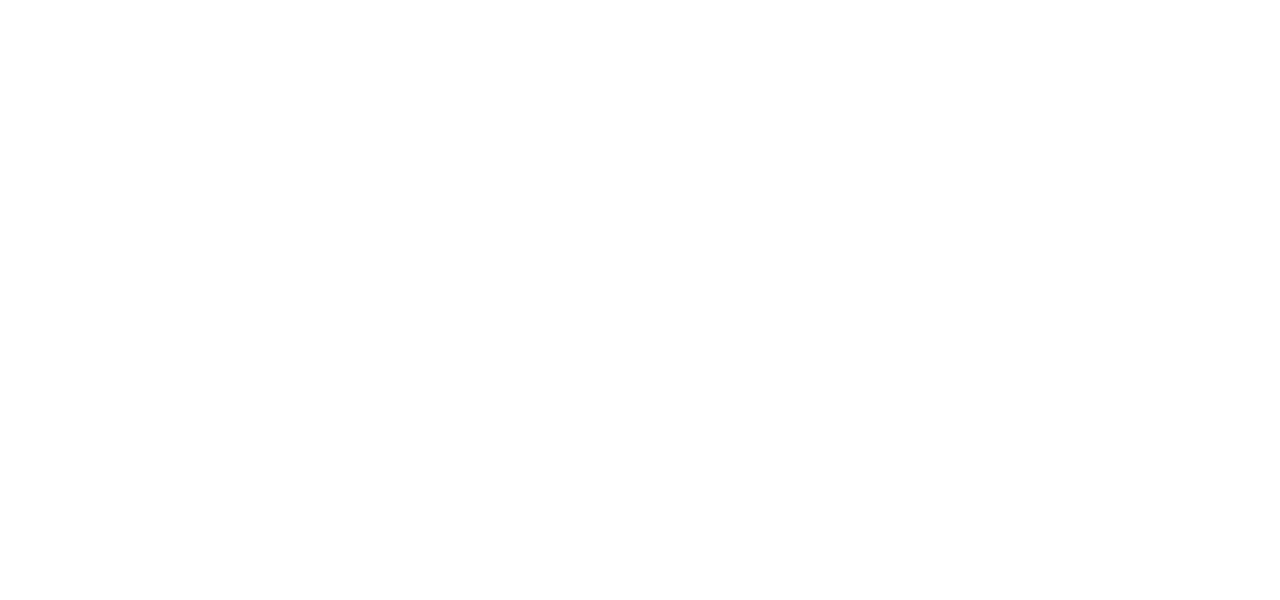
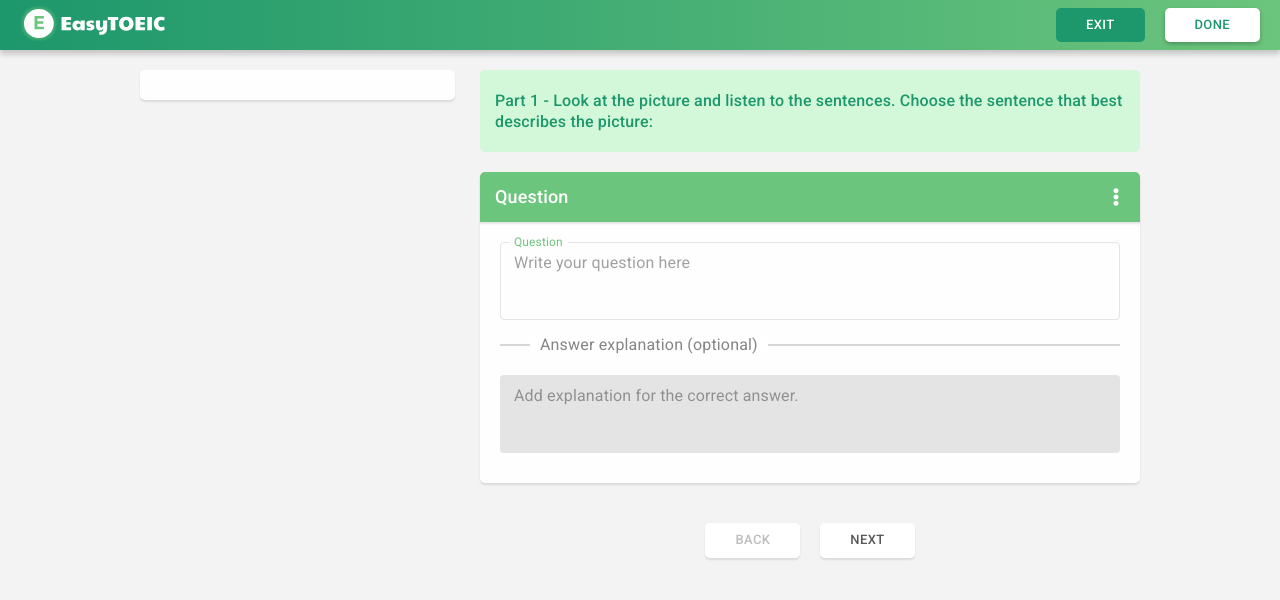
Before and after one commit to phongnguyenhh1996/toeic-test-client, a React (Create React App) app: page /exam in a window 1280 px wide. Shown: the top 600 px of the page. Built offline with nearby package versions, Linux system fonts and the light colour scheme; sample sign-in values are in the browser's storage.

Commit message:
implement exam screen

```diff
--- a/src/actions/tests.ts
+++ b/src/actions/tests.ts
@@ -113,9 +113,9 @@ export const getDetailTestRequest = (testId: string, callbacks: any) => {
   return {
     type: GET_TEST_DETAIL_REQUEST,
     data: {
-      testId,
-      callbacks
-    }
+      testId
+    },
+    callbacks
   }
 }
 
--- a/src/constants/index.ts
+++ b/src/constants/index.ts
@@ -25,6 +25,10 @@ export const LIST_COMPLETED_TEST = 'LIST_COMPLETED_TEST';
 export const GET_TEST_DETAIL_REQUEST = 'GET_TEST_DETAIL_REQUEST';
 export const GET_TEST_DETAIL_SUCCESS = 'GET_TEST_DETAIL_SUCCESS';
 export const GET_TEST_DETAIL_FAILED = 'GET_TEST_DETAIL_FAILED';
+
+// ROUTER ACTION
+
+export const LOCATION_CHANGE = '@@router/LOCATION_CHANGE';
 
 // APP actions
 export const API_UNAUTHORIZED = 'API_UNAUTHORIZED';
--- a/src/containers/CreateTest/components/Question.tsx
+++ b/src/containers/CreateTest/components/Question.tsx
@@ -4,12 +4,12 @@ import { FaCheckCircle, FaEllipsisV } from 'react-icons/fa'
 import { useDispatch } from 'react-redux'
 import styled from 'styled-components/macro'
 import { changeAnswerData, changeCorrectAnswerData, changeQuestionData } from '../../../actions/tests'
-import { Question as IQuestion, Answer as IAnswer, CorrectAnswer as ICorrectAnswer} from '../../../utils/function'
+import { Question as IQuestion, Answer as IAnswer, CorrectAnswer as ICorrectAnswer } from '../../../utils/function'
 import { theme } from '../../../utils/theme'
 import { Input } from './TestInfo'
 import { ALPHABEL_ANSWER } from '../../../constants'
 import QuestionSectionLink from './QuestionSectionLink'
-import { scroller } from 'react-scroll'
+import { scroller, animateScroll as scroll } from 'react-scroll'
 
 const Header = styled.div`
     height: 50px;
@@ -37,6 +37,26 @@ const HeaderMenuIcon = styled(FaEllipsisV)`
 
 const Content = styled.div`
     padding: 20px;
+`
+
+const QuestionExam = styled.div`
+    font-weight: 500;
+    font-size: 16px;
+    margin-bottom: 30px;
+    color: ${theme.textDarkPrimary};
+    line-height: 25px;
+`
+
+const AnswerExam: any = styled.div`
+    padding: 12.5px 14px;
+    font-weight: 500;
+    font-size: 16px;
+    color: ${theme.textDarkPrimary};
+    flex-grow: 1;
+    border-radius: 10px;
+    border: 1px solid ${(props: any) => props.$active ? theme.backgroundSecondary : theme.backgroundDarkSecondary};
+    background-color: ${(props: any) => props.$active ? theme.backgroundPaginationBtn : 'transparent'};
+    transition: background-color .2s ease, border-color .2s ease;
 `
 
 const AnswerWrapper = styled.div`
@@ -83,6 +103,7 @@ export const ExplanationHeading = styled.div<ExplanationHeadingProps>`
     }
 `
 interface QuestionProps {
+    isExam?: boolean
     question: IQuestion
     answers: IAnswer[]
     correctAnswer: ICorrectAnswer
@@ -90,19 +111,27 @@ interface QuestionProps {
     currentQuestionNumb?: number
 }
 
-export const Question : React.FC<QuestionProps> = ({question, answers, correctAnswer, onClick, currentQuestionNumb}) => {
+export const Question: React.FC<QuestionProps> = ({ isExam = false, question, answers, correctAnswer, onClick, currentQuestionNumb }) => {
 
     const dispatch = useDispatch()
 
 
     useEffect(() => {
         if (currentQuestionNumb && currentQuestionNumb === question.questionNumb) {
+            if (question.questionNumb === question.questionGroupId) {
+                scroll.scrollToTop({
+                    duration: 700,
+                    delay: 0,
+                    smooth: true,
+                })
+            } else {
                 scroller.scrollTo(`question-${currentQuestionNumb}`, {
                     duration: 700,
                     delay: 0,
                     smooth: true,
                     offset: -60
                 })
+            }
         }
     }, [currentQuestionNumb, question.questionNumb, question.questionGroupId])
 
@@ -130,8 +159,30 @@ export const Question : React.FC<QuestionProps> = ({question, answers, correctAn
         <QuestionSectionLink name={`question-${question.questionNumb}`} onClick={onClick}>
             <Header>
                 <HeaderTitle>Question {question.questionNumb}</HeaderTitle>
-                <HeaderMenuIcon/>
+                <HeaderMenuIcon />
             </Header>
+            {isExam &&
+                <Content>
+                    <QuestionExam>{question.question}</QuestionExam>
+
+                    {Object.values(answers).map(answer => (
+                        <AnswerWrapper key={answer.answerNumb}>
+                            <CheckboxPrimary
+                                checked={correctAnswer.answerNumb === answer.answerNumb}
+                                onChange={onChange('correctAnswer', answer.answerNumb)}
+                                name='answerNumb'
+                                color="default"
+                                icon={<FaCheckCircle />}
+                                checkedIcon={<FaCheckCircle />}
+                            />
+                            <AnswerExam $active={correctAnswer.answerNumb === answer.answerNumb}>
+                                {ALPHABEL_ANSWER[answer.answerNumb]}. {answer.answer}
+                            </AnswerExam>
+                        </AnswerWrapper>
+                    ))}
+                </Content>
+            }
+            {!isExam &&
                 <Content>
                     <Input
                         InputLabelProps={{ shrink: true }}
@@ -174,7 +225,7 @@ export const Question : React.FC<QuestionProps> = ({question, answers, correctAn
                             />
                         </AnswerWrapper>
                     ))}
-                <ExplanationHeading text="Answer explanation (optional)"/>
+                    <ExplanationHeading text="Answer explanation (optional)" />
                     <Input
                         name="explanation"
                         onChange={onChange('correctAnswer')}
@@ -189,6 +240,8 @@ export const Question : React.FC<QuestionProps> = ({question, answers, correctAn
                         placeholder="Add explanation for the correct answer."
                     />
                 </Content>
+            }
+
         </QuestionSectionLink>
     )
 }
--- a/src/containers/CreateTest/index.tsx
+++ b/src/containers/CreateTest/index.tsx
@@ -28,10 +28,12 @@ const CreateTest: React.FC = () => {
   const location = useLocation()
   const dispatch = useDispatch()
 
-  const testType = get(location, 'state.testType')
-  const testPart = get(location, 'state.testPart')
+  const isExam = location.pathname === '/exam'
 
-  const [media, setMedia] = useState({ audio: undefined, image: undefined })
+  let testType = get(location, 'state.testType')
+  let testPart = get(location, 'state.testPart')
+
+  const [media, setMedia]: any = useState({ audio: undefined, image: undefined })
 
 
   const currentQuestionNumb = useSelector(state => get(state, `tests.currentQuestion`))
@@ -40,7 +42,12 @@ const CreateTest: React.FC = () => {
   const questionList = useSelector(state => get(state, `tests.test.questions`, {})) as {[key: string]: IQuestion}
   const answerList = useSelector(state => get(state, `tests.test.answers`, {})) as {[key: string]: IAnswer[]}
   const correctAnswerList = useSelector(state => get(state, `tests.test.correctAnswer`, {})) as {[key: string]: ICorrectAnswer}
-
+  const testTypeByTest = useSelector(state => get(state, `tests.test.testType`))
+  const testPartByTest = useSelector(state => get(state, `tests.test.testPart`))
+  if (isExam) {
+    testType = testTypeByTest
+    testPart = testPartByTest
+  }
   const listQuestionGroup = useMemo(() => {
     if (currentQuestion.questionGroupId) {
       const currentGroupQuestion = groupQuestion[currentQuestion.questionGroupId]
@@ -65,25 +72,32 @@ const CreateTest: React.FC = () => {
   const prevImageFile = usePrevious(imageFile)
 
   useEffect(() => {
+    if (isExam) {
+      setMedia((media: any) => ({audio: audioFile, image: imageFile}))
+      return
+    }
     if (prevAudioFile && !audioFile) {
-      setMedia(media => ({...media, audio: undefined}))
+      setMedia((media: any) => ({...media, audio: undefined}))
     }
     if (prevImageFile && !imageFile) {
-      setMedia(media => ({...media, image: undefined}))
+      setMedia((media: any) => ({...media, image: undefined}))
     }
     if (!prevAudioFile && audioFile) {
-      readFile(audioFile, (result: any) => setMedia(media => ({...media, audio: result})))
+      readFile(audioFile, (result: any) => setMedia((media: any) => ({...media, audio: result})))
     }
     if (!prevImageFile && imageFile) {
-      readFile(imageFile, (result: any) => setMedia(media => ({...media, image: result})))
+      readFile(imageFile, (result: any) => setMedia((media: any) => ({...media, image: result})))
     }
-  }, [audioFile, imageFile, prevAudioFile, prevImageFile])
+  }, [audioFile, imageFile, prevAudioFile, prevImageFile, isExam])
 
   useEffect(() => {
+    if (isExam) {
+      return
+    }
     const test = createTestData(testType, testPart)
     dispatch(initTest(test))
 
-  }, [testType, testPart, dispatch])
+  }, [testType, testPart, dispatch, isExam])
 
   const onUploadImage = (questionNumb: number) => (result: any) => {
     dispatch(changeQuestionData(result, 'imageSrc', questionNumb))
@@ -196,7 +210,7 @@ const CreateTest: React.FC = () => {
       <SideContainer>
         <SideInner>
           <SideContent>
-            <TestInfo testType={testType} testPart={testPart}/>
+            {!isExam && <TestInfo testType={testType} testPart={testPart}/>}
             <MapNavigator groupQuestion={groupQuestion} testType={testType} testPart={testPart}/>
           </SideContent>
         </SideInner>
@@ -208,21 +222,27 @@ const CreateTest: React.FC = () => {
         <UploadWrapper isRowDirection={!media.audio && !media.image}>
           {media.audio ?
             <MediaWrapper width="100%">
-              <Player src={media.audio}/>
-              <RemoveMedia onClick={handleRemoveMedia('audioSrc', questionData[0].question.questionNumb)}>
-                <FaTimes />
-              </RemoveMedia >
+              <Player src={media.audio} />
+              {!isExam &&
+                <RemoveMedia onClick={handleRemoveMedia('audioSrc', questionData[0].question.questionNumb)}>
+                  <FaTimes />
+                </RemoveMedia>
+              }
             </MediaWrapper>
-            : <UploadFile onLoadedFile={onUploadAudio(questionData[0].question.questionNumb)} type="audio" />
+            : isExam ? null :
+              <UploadFile onLoadedFile={onUploadAudio(questionData[0].question.questionNumb)} type="audio" />
           }
           {media.image ?
             <MediaWrapper width="auto">
               <img width="355px" src={media.image} alt="Uploaded img" />
-              <RemoveMedia onClick={handleRemoveMedia('imageSrc', questionData[0].question.questionNumb)}>
-                <FaTimes />
-              </RemoveMedia>
+              {!isExam &&
+                <RemoveMedia onClick={handleRemoveMedia('imageSrc', questionData[0].question.questionNumb)}>
+                  <FaTimes />
+                </RemoveMedia>
+              }
             </MediaWrapper>
-            : <UploadFile onLoadedFile={onUploadImage(questionData[0].question.questionNumb)} type="image" />}
+            : isExam ? null :
+              <UploadFile onLoadedFile={onUploadImage(questionData[0].question.questionNumb)} type="image" />}
         </UploadWrapper>
         {questionData.length === 1 &&
           <Question
@@ -232,7 +252,7 @@ const CreateTest: React.FC = () => {
           />
         }
         {questionData.length > 1 && questionData.map((question, index: number) => {
-          if (index === questionData.length - 1) {
+          if (index === questionData.length - 1 && !isExam) {
             return (
               <MediaWrapper key={question.question.questionNumb} width="auto">
                 <Question
@@ -250,6 +270,7 @@ const CreateTest: React.FC = () => {
           }
           return (
             <Question
+              isExam={isExam}
               currentQuestionNumb={currentQuestionNumb}
               onClick={handleClickQuestion(question.question.questionNumb)}
               key={question.question.questionNumb}
--- a/src/reducers/tests.ts
+++ b/src/reducers/tests.ts
@@ -23,63 +23,114 @@ const testsReducer = (state = initialState, action: any) =>
   produce(state, (draft: IInitialState) => {
     switch (action.type) {
       case CONSTANT.GO_TO_QUESTION:
-        draft.currentQuestion = action.toQuestion
-        break
+        draft.currentQuestion = action.toQuestion;
+        break;
       case CONSTANT.INIT_TEST:
-        draft.test = action.test
-        draft.currentQuestion = getFirstQuestion(action.test.testType, action.test.testPart)
-        break
+        draft.test = action.test;
+        draft.currentQuestion = getFirstQuestion(
+          action.test.testType,
+          action.test.testPart
+        );
+        break;
+      case CONSTANT.GET_TEST_DETAIL_SUCCESS:
+        const test = action.data.test.data
+        const newGroupQuestion: any = {}
+        Object.values(test.questions).forEach((question: any) => {
+          if (question.questionGroupId) {
+            if (newGroupQuestion[question.questionGroupId]) {
+              newGroupQuestion[question.questionGroupId].push(
+                question.questionNumb
+              )
+            } else {
+              newGroupQuestion[question.questionGroupId] = [
+                question.questionNumb,
+              ]
+            }
+          }
+        });
+        draft.test = test
+        draft.currentQuestion = getFirstQuestion(test.testType, test.testPart)
+        draft.groupQuestion = newGroupQuestion
+        break;
       case CONSTANT.CHANGE_TEST_INFO:
-        draft.test[action.data.key] = action.data.data
-        break
+        draft.test[action.data.key] = action.data.data;
+        break;
       case CONSTANT.CHANGE_QUESTION_DATA:
-        draft.test.questions[action.data.questionNumb][action.data.key] = action.data.data
-        break
+        draft.test.questions[action.data.questionNumb][action.data.key] =
+          action.data.data;
+        break;
       case CONSTANT.CHANGE_ANSWER_DATA:
-        draft.test.answers[action.data.questionNumb][action.data.answerNumb].answer = action.data.data
-        break
+        draft.test.answers[action.data.questionNumb][
+          action.data.answerNumb
+        ].answer = action.data.data;
+        break;
       case CONSTANT.CHANGE_CORRECTION_DATA:
-         set(draft.test.correctAnswer, `${action.data.questionNumb}.${action.data.key}`, action.data.data)
-         break
+        set(
+          draft.test.correctAnswer,
+          `${action.data.questionNumb}.${action.data.key}`,
+          action.data.data
+        );
+        break;
       case CONSTANT.ADD_NEW_QUESTION_TO_GROUP:
         if (!action.data.groupQuestionId) {
-          draft.groupQuestion[action.data.questionNumb] = [action.data.questionNumb, action.data.questionNumb + 1]
+          draft.groupQuestion[action.data.questionNumb] = [
+            action.data.questionNumb,
+            action.data.questionNumb + 1,
+          ];
 
-          const nextQuestionData = draft.test.questions[action.data.questionNumb + 1] as Question
-          draft.test.questions[action.data.questionNumb].questionGroupId = action.data.questionNumb
-          nextQuestionData.questionGroupId = action.data.questionNumb
-          nextQuestionData.audioSrc = null
-          nextQuestionData.imageSrc = null
-          draft.currentQuestion = action.data.questionNumb + 1
+          const nextQuestionData = draft.test.questions[
+            action.data.questionNumb + 1
+          ] as Question;
+          draft.test.questions[action.data.questionNumb].questionGroupId =
+            action.data.questionNumb;
+          nextQuestionData.questionGroupId = action.data.questionNumb;
+          nextQuestionData.audioSrc = null;
+          nextQuestionData.imageSrc = null;
+          draft.currentQuestion = action.data.questionNumb + 1;
         } else {
-          const groupQuestion = draft.groupQuestion[action.data.groupQuestionId]
-          const newQuestionNumb = action.data.groupQuestionId + groupQuestion.length
-          const newQuestion = draft.test.questions[newQuestionNumb] as Question
+          const groupQuestion =
+            draft.groupQuestion[action.data.groupQuestionId];
+          const newQuestionNumb =
+            action.data.groupQuestionId + groupQuestion.length;
+          const newQuestion = draft.test.questions[newQuestionNumb] as Question;
 
-          draft.groupQuestion[action.data.groupQuestionId].push(newQuestionNumb)
-          newQuestion.questionGroupId = action.data.groupQuestionId
-          newQuestion.audioSrc = null
-          newQuestion.imageSrc = null
-          draft.currentQuestion = newQuestionNumb
+          draft.groupQuestion[action.data.groupQuestionId].push(
+            newQuestionNumb
+          );
+          newQuestion.questionGroupId = action.data.groupQuestionId;
+          newQuestion.audioSrc = null;
+          newQuestion.imageSrc = null;
+          draft.currentQuestion = newQuestionNumb;
         }
-        break
+        break;
       case CONSTANT.REMOVE_QUESTION_FROM_GROUP:
-        const groupQuestion = draft.groupQuestion[action.data.groupQuestionId]
+        const groupQuestion = draft.groupQuestion[action.data.groupQuestionId];
         if (groupQuestion.length === 2) {
-          draft.currentQuestion = action.data.groupQuestionId
+          draft.currentQuestion = action.data.groupQuestionId;
 
-          delete draft.test.questions[action.data.groupQuestionId].questionGroupId
-          delete draft.test.questions[action.data.groupQuestionId + 1].questionGroupId
-          delete draft.groupQuestion[action.data.groupQuestionId]
+          delete draft.test.questions[action.data.groupQuestionId]
+            .questionGroupId;
+          delete draft.test.questions[action.data.groupQuestionId + 1]
+            .questionGroupId;
+          delete draft.groupQuestion[action.data.groupQuestionId];
         } else {
-          delete draft.test.questions[action.data.groupQuestionId + groupQuestion.length - 1].questionGroupId
+          delete draft.test.questions[
+            action.data.groupQuestionId + groupQuestion.length - 1
+          ].questionGroupId;
 
-          draft.currentQuestion = action.data.groupQuestionId + groupQuestion.length - 2
-          draft.groupQuestion[action.data.groupQuestionId] = groupQuestion.filter(questionNumb => questionNumb !== (action.data.groupQuestionId + groupQuestion.length - 1))
+          draft.currentQuestion =
+            action.data.groupQuestionId + groupQuestion.length - 2;
+          draft.groupQuestion[
+            action.data.groupQuestionId
+          ] = groupQuestion.filter(
+            (questionNumb) =>
+              questionNumb !==
+              action.data.groupQuestionId + groupQuestion.length - 1
+          );
         }
-        break
+        break;
       default:
-        break
+        break;
     }
   })
 
--- a/src/routes/routes.ts
+++ b/src/routes/routes.ts
@@ -40,6 +40,13 @@ const routes: RouteItem[] = [
     component: CreateTest,
     isAuthRoute: true,
     exact: true
+  },
+  {
+    path: '/exam',
+    layout: CreateTestLayout,
+    component: CreateTest,
+    isAuthRoute: true,
+    exact: true
   }
 ]
 
--- a/src/services/tests.ts
+++ b/src/services/tests.ts
@@ -3,4 +3,4 @@ import { Test } from "../utils/function";
 
 export const postTest = (test: Test) => API.post('/public/tests/create', test)
 export const postAttemptTest = (id: string) => API.post(`/public/tests/${id}/attempt`)
-export const getDetailTest = (id: string) => API.post(`/public/tests/${id}`)
+export const getDetailTest = (id: string) => API.get(`/public/tests/${id}`)
```
Lines whose indentation alone changed are shown as unchanged.
